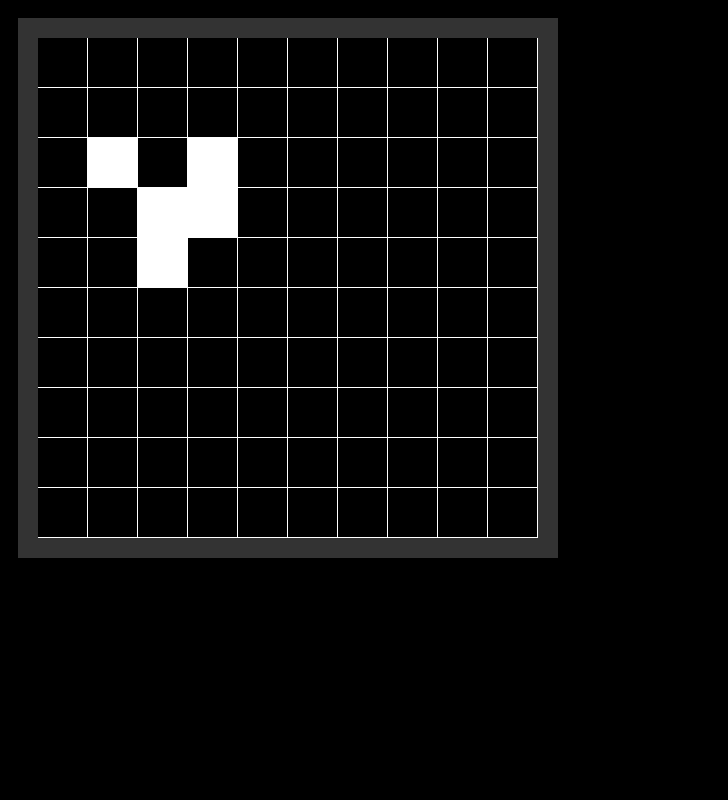
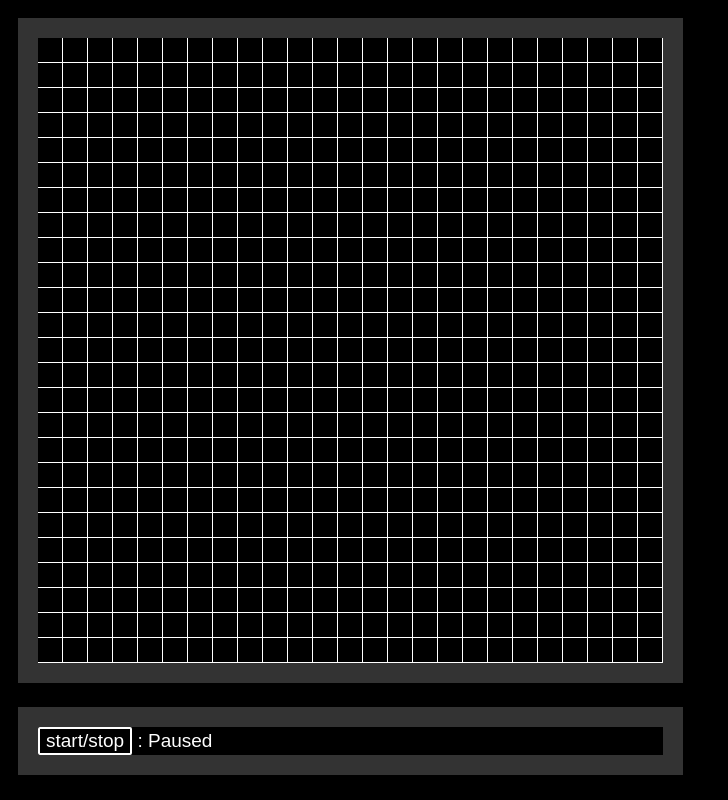
Before and after one commit to sleepples/match_of_existence, a plain HTML site: page index.html in a window 1280 px wide. Shown: the whole page, without its empty margins (0-728 px from the left). Drawn offline with Linux system fonts and the light colour scheme.

Commit message:
added constants to change board dimentions and pixel size. added a pause/play function. added a drawing function. added a control bar

```diff
--- a/dist/script.js
+++ b/dist/script.js
@@ -1,30 +1,46 @@
 "use strict";
-var board = [[0, 1, 0, 0, 0, 0, 0, 0, 0, 0],
-    [0, 0, 1, 0, 0, 0, 0, 0, 0, 0],
-    [1, 1, 1, 0, 0, 0, 0, 0, 0, 0],
-    [0, 0, 0, 0, 0, 0, 0, 0, 0, 0],
-    [0, 0, 0, 0, 0, 0, 0, 0, 0, 0],
-    [0, 0, 0, 0, 0, 0, 0, 0, 0, 0],
-    [0, 0, 0, 0, 0, 0, 0, 0, 0, 0],
-    [0, 0, 0, 0, 0, 0, 0, 0, 0, 0],
-    [0, 0, 0, 0, 0, 0, 0, 0, 0, 0],
-    [0, 0, 0, 0, 0, 0, 0, 0, 0, 0]];
-var time = 0;
+const pixel_size = 25;
+const board_size = 25;
+var board = Array.from({ length: board_size }, () => Array(board_size).fill(0));
+var paused = true;
 var canvas;
+var canvas_rect;
 var ctx;
+var pause_signifier;
+var control_bar;
 window.onload = function () {
     canvas = document.querySelector("#canvaas");
-    canvas.width = 500;
-    canvas.height = 500;
+    canvas_rect = canvas.getBoundingClientRect();
+    canvas.width = board_size * pixel_size;
+    canvas.height = board_size * pixel_size;
     ctx = canvas.getContext("2d");
+    control_bar = document.querySelector("#control_bar");
+    control_bar.style.width = `${canvas.width}px`;
+    pause_signifier = document.querySelector("#pause_signifier");
+    draw_frame();
+    canvas.addEventListener("mousedown", draw);
     step();
 };
+function draw(e) {
+    let pos = {
+        x: Math.floor((e.clientX - canvas_rect.left + 3) / pixel_size) - 1,
+        y: Math.floor((e.clientY - canvas_rect.top + 3) / pixel_size) - 1,
+    };
+    board[pos.y][pos.x] = board[pos.y][pos.x] ? 0 : 1;
+    draw_frame();
+}
+function stop_start() {
+    paused = !paused;
+    pause_signifier.innerHTML = paused ? ": Paused" : ": Playing";
+}
 function step() {
-    draw_frame();
-    board = calculate_new_board();
+    if (!paused) {
+        board = calculate_new_board();
+        draw_frame();
+    }
     setTimeout(() => {
         step();
-    }, 1000);
+    }, 100);
 }
 function get_new_state(x, y) {
     let alive = 0;
@@ -32,8 +48,8 @@ function get_new_state(x, y) {
     let offset_y;
     for (let i = 0; i < 3; i++) {
         for (let j = 0; j < 3; j++) {
-            offset_x = ((x - 1 + j) + 10) % 10;
-            offset_y = ((y - 1 + i) + 10) % 10;
+            offset_x = ((x - 1 + j) + board_size) % board_size;
+            offset_y = ((y - 1 + i) + board_size) % board_size;
             if (offset_x == x && offset_y == y) {
                 continue;
             }
@@ -56,7 +72,7 @@ function get_new_state(x, y) {
 }
 function calculate_new_board() {
     var new_board = new Array;
-    for (let y = 0, l = board.length; y < l; y++) {
+    for (let y = 0, l = board_size; y < l; y++) {
         var row = new Array;
         for (let x = 0; x < l; x++) {
             row.push(get_new_state(x, y));
@@ -67,11 +83,11 @@ function calculate_new_board() {
 }
 function fill_white() {
     ctx.fillStyle = "white";
-    ctx.fillRect(0, 0, 500, 500);
+    ctx.fillRect(0, 0, canvas.width, canvas.height);
 }
 function draw_frame() {
     fill_white();
-    for (let i = 0, l = board.length; i < l; i++) {
+    for (let i = 0, l = board_size; i < l; i++) {
         for (let j = 0; j < l; j++) {
             if (board[i][j] == 1) {
                 ctx.fillStyle = "white";
@@ -79,9 +95,9 @@ function draw_frame() {
             else {
                 ctx.fillStyle = "black";
             }
-            let x = j * 50;
-            let y = i * 50;
-            ctx.fillRect(x, y, 49, 49);
+            let x = j * pixel_size;
+            let y = i * pixel_size;
+            ctx.fillRect(x, y, pixel_size - 1, pixel_size - 1);
         }
     }
 }
--- a/index.html
+++ b/index.html
@@ -5,7 +5,11 @@
     <link rel="stylesheet" href="stylesheet.css">
   </head>
   <body>
+    <script src="dist/script.js"></script>
     <canvas id="canvaas" width="640" height="480"></canvas>
-    <script src="dist/script.js"></script>
+		<div id="control_bar">
+			<input type="button" id="toggle_pause" value="start/stop" onclick="stop_start()">
+			<span id="pause_signifier">: Paused</span>
+		</div>
   </body>
 </html>
--- a/stylesheet.css
+++ b/stylesheet.css
@@ -6,6 +6,22 @@ body {
 	background-color: black;
 }
 
+input[type=button] {
+	font-size: inherit;
+	border: solid 2px white;
+	border-radius: 2px;
+	color: inherit;
+	background-color: black;
+}
+
+#control_bar {
+	font-family: Arial, Helvetica, sans-serif;
+	font-size: 19px;
+	color: white;
+	margin: 10px;
+	border: solid 20px #333333;
+}
+
 #canvaas {
 	margin: 10px;
 	border: solid 20px #333333;
```
Also changed, not shown: 1 other file.
